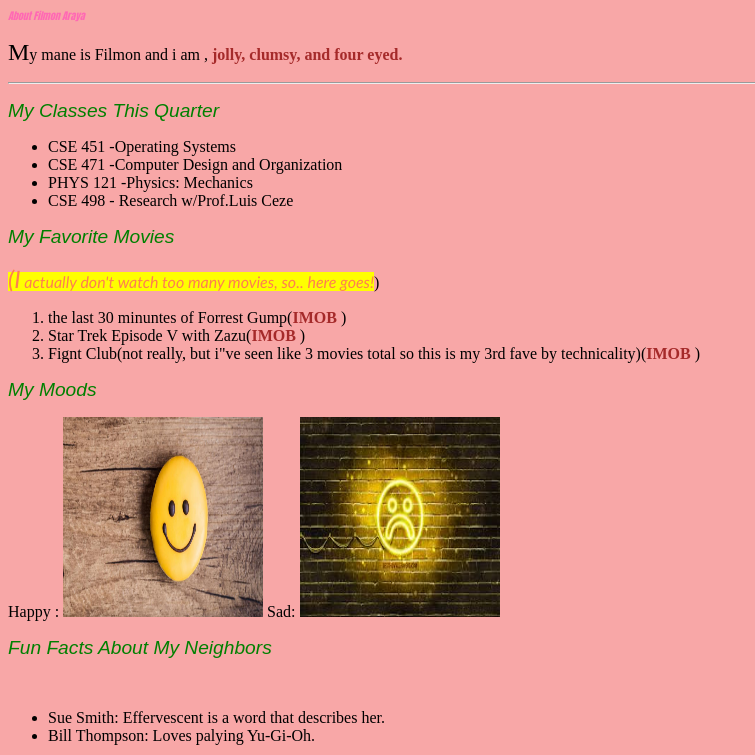
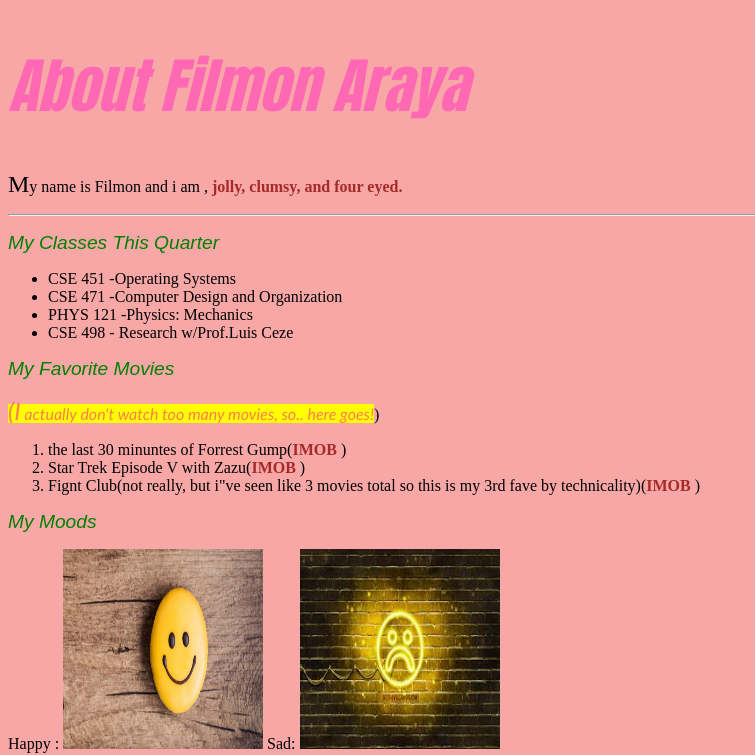
Before and after one commit to faafadis/faafadis.github.io, a plain HTML site: page aboutMe.html in a window 1280 px wide. Shown: the top 755 px of the page, without its empty margins (0-755 px from the left). Drawn offline with Linux system fonts and the light colour scheme.

Commit message:
just fixing typo

```diff
--- a/aboutMe.html
+++ b/aboutMe.html
@@ -9,7 +9,7 @@
 </head>
 <body>
 <h1>About Filmon Araya</h1>
-<p>My mane is Filmon and i am ,<strong> jolly, clumsy, and four eyed.</strong></p>
+<p>My name is Filmon and i am ,<strong> jolly, clumsy, and four eyed.</strong></p>
 <hr/>
 <h2>My Classes This Quarter</h2>
 <nav>
--- a/styleMe.css
+++ b/styleMe.css
@@ -1,13 +1,13 @@
 h2{font-family: Arial, Helvetica, sans-serif;
     font-size: larger;
-    font-weight: 200;
+    font-weight: 20;
     font-style: oblique;
     color: green;
 
 }
 h1{
     font-family:Impact, Haettenschweiler, 'Arial Narrow Bold', sans-serif;
-    font-size: 10px;
+    font-size: 60px;
     font-weight: 200;
     font-style: oblique;
     color: hotpink;
```
